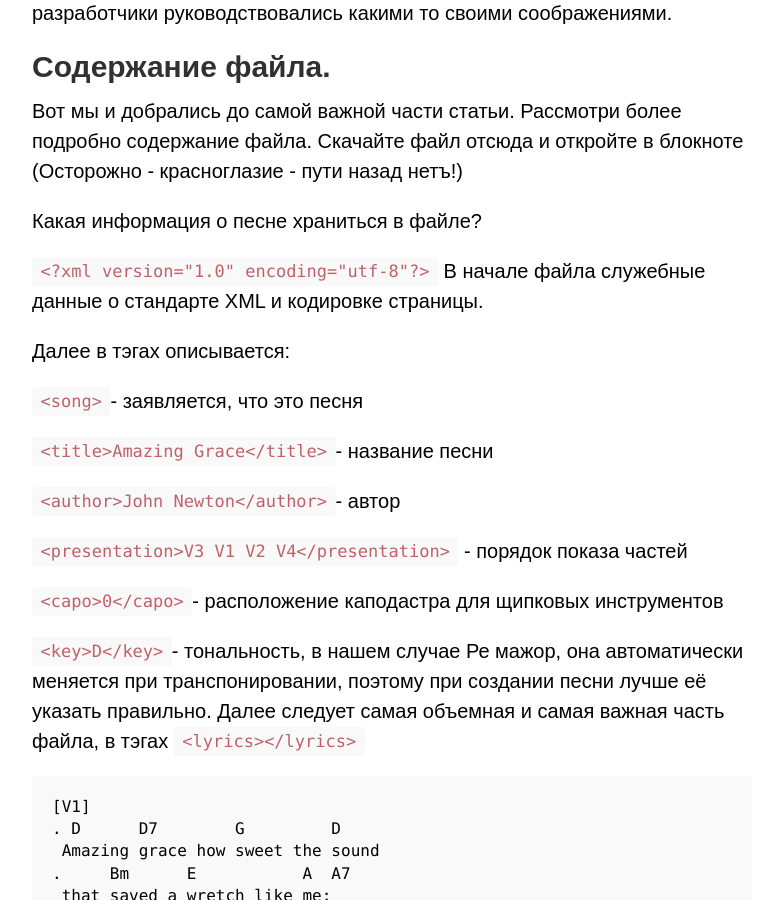
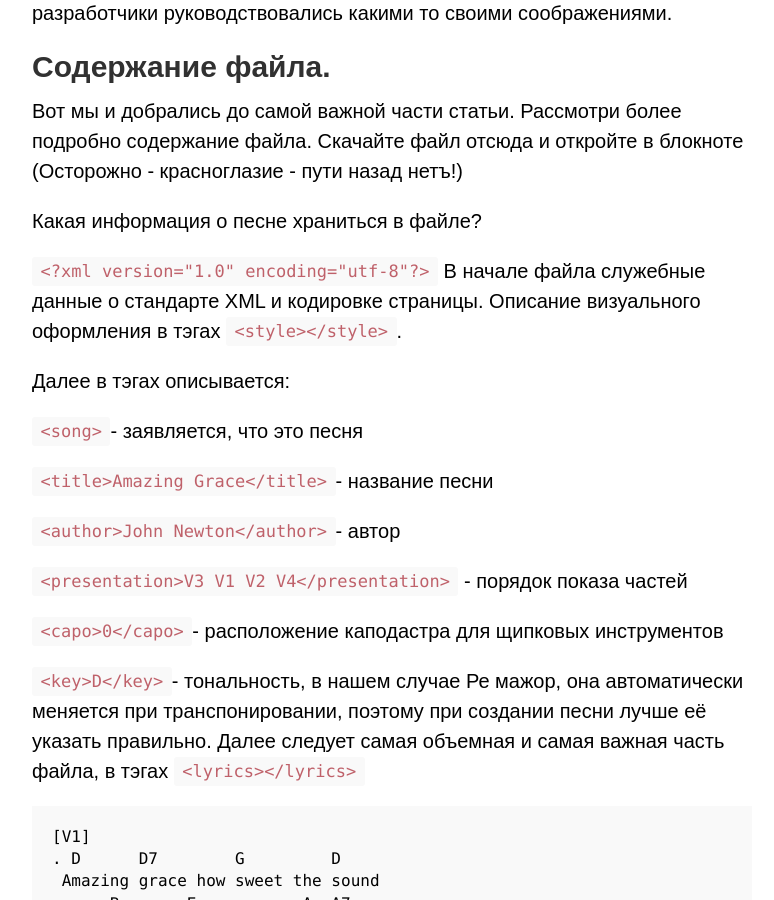
Before and after one commit to SergKnyz/alexblog, a Jekyll site: the page built from _posts/2020-03-08-fail-v-formatie-opensong.markdown, in a window 1280 px wide and 900 px high, scrolled down 2809 px. Shown: the whole window, without its empty margins (248-1022 px from the left). Built offline with Jekyll 4.4.1, drawn with Linux system fonts in a browser that asks for light colours; our own code applies the rules of GitHub Pages for plain Markdown files; a script that is not in the unit is left out.

Commit message:
Updated Fail V Formatie Opensong

```diff
--- a/_posts/2020-03-08-fail-v-formatie-opensong.markdown
+++ b/_posts/2020-03-08-fail-v-formatie-opensong.markdown
@@ -81,6 +81,7 @@ tags:
 
 `<?xml version="1.0" encoding="utf-8"?>`
 В начале файла служебные данные о стандарте XML и кодировке страницы.
+Описание визуального оформления в тэгах `<style></style>`.
 
 Далее в тэгах описывается:
 
```
